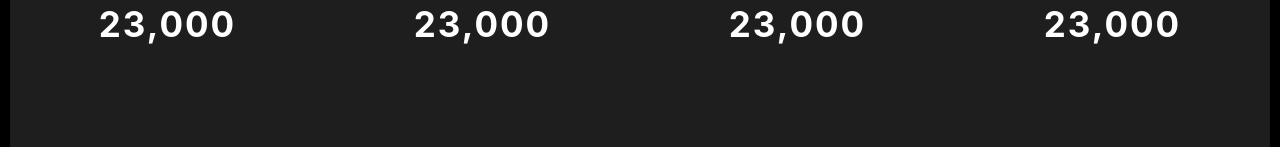
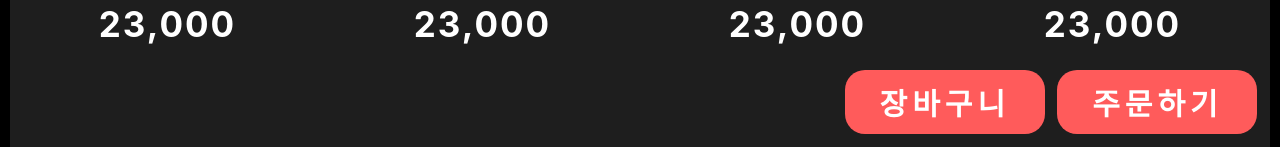
Before and after one commit to juny-0429/cocktable-frontend, a React (Create React App) app: page /menu/food in a window 1280 px wide. Shown: the part 734-881 px from the top of the page. Built offline with nearby package versions, Linux system fonts and the light colour scheme; a web font is replaced by a local one.

Commit message:
주문하기 버튼 및 장바구니 버튼 제작

```diff
--- a/src/components/order-btn/orderBtn.module.scss
+++ b/src/components/cart-button/CartBtn.module.scss
@@ -1,4 +1,4 @@
-.orderBtnBox button {
+.cartBtn {
     float: right;
     margin: 2% 1% 2% 0%;
     padding: 10px;
--- /dev/null
+++ b/src/components/cart-button/CartBtn.tsx
@@ -0,0 +1,11 @@
+import CBStyle from './CartBtn.module.scss';
+import React from "react";
+
+function CartBtn(props: any) {
+
+    return (
+        <button className={CBStyle.cartBtn} onClick={props.onClick}>장바구니</button>
+    );
+}
+
+export default CartBtn;
--- a/src/layouts/naviBar/NaviBer.tsx
+++ b/src/components/naviBar/NaviBer.tsx
@@ -1,5 +1,6 @@
 import navStyle from './NaviBar.module.scss';
 import React from 'react';
+import { Link } from 'react-router-dom';
 
 function NaviBar() {
 
--- /dev/null
+++ b/src/components/order-button/OrderBtn.tsx
@@ -0,0 +1,11 @@
+import OBStyle from './orderBtn.module.scss';
+import React from "react";
+
+function OrderBtn(props: any) {
+
+    return (
+        <button className={OBStyle.orderBtn} onClick={props.onClick}>주문하기</button>
+    );
+}
+
+export default OrderBtn;
--- /dev/null
+++ b/src/components/order-button/orderBtn.module.scss
@@ -0,0 +1,13 @@
+.orderBtn {
+    float: right;
+    margin: 2% 1% 2% 0%;
+    padding: 10px;
+    width: 200px;
+    border: 0;
+    border-radius: 20px;
+    background-color: #FF5B5B;
+    color: white;
+    font-size: 30px;
+    font-weight: 700;
+    letter-spacing: 5px;
+}
--- a/src/layouts/PcLayout.tsx
+++ b/src/layouts/PcLayout.tsx
@@ -3,7 +3,7 @@ import React from 'react';
 import PLstyle from './PcLayout.module.scss';
 import { Outlet } from 'react-router-dom';
 import Header from './header/Header';
-import NaviBar from './naviBar/NaviBer';
+import NaviBar from '../components/naviBar/NaviBer';
 
 function PcLayout() {
   return (
--- a/src/pages/page-cocktail/Cocktail.tsx
+++ b/src/pages/page-cocktail/Cocktail.tsx
@@ -1,5 +1,7 @@
 import ctStyle from './Cocktail.module.scss';
 import React from 'react';
+import OrderBtn from '../../components/order-button/OrderBtn';
+import CartBtn from '../../components/cart-button/CartBtn';
 
 function Cocktail() {
 
@@ -22,7 +24,8 @@ function Cocktail() {
                     <p className={ctStyle.cocktailPrice}>15,000</p>
                 </div>
             </div>
-
+            <OrderBtn></OrderBtn>
+            <CartBtn></CartBtn>
         </div>
     );
 }
--- a/src/pages/page-food/Food.tsx
+++ b/src/pages/page-food/Food.tsx
@@ -1,14 +1,9 @@
-// import Basket from '../../component/Basket';
 import foodStyle from './Food.module.scss';
-import React, { useState } from 'react';
+import React from 'react';
+import OrderBtn from '../../components/order-button/OrderBtn';
+import CartBtn from '../../components/cart-button/CartBtn';
 
 function Food() {
-
-    const [isBasketVisible, setBasketVisible] = useState(false);
-
-    const handleBasketClick = () => {
-        setBasketVisible(!isBasketVisible);
-    };
 
     return (
         <div>
@@ -64,13 +59,8 @@ function Food() {
                 </div>
             </div>
 
-             {/* Basket */}
-            {/* {isBasketVisible && <Basket />}
-
-            <div className={orderBtnStyle.orderBtnBox}>
-                <button onClick={handleBasketClick}>주문하기</button>
-                <button onClick={handleBasketClick}>장바구니</button>
-            </div> */}
+            <OrderBtn></OrderBtn>
+            <CartBtn></CartBtn>
         </div>
     )
 }
```
Also changed, not shown: src/components/cartItem/CartItem.module.scss (+23 -21 lines), src/components/naviBar/NaviBar.module.scss (renamed from src/layouts/naviBar/NaviBar.module.scss), src/components/order-btn/OrderBtn.tsx (deleted).
